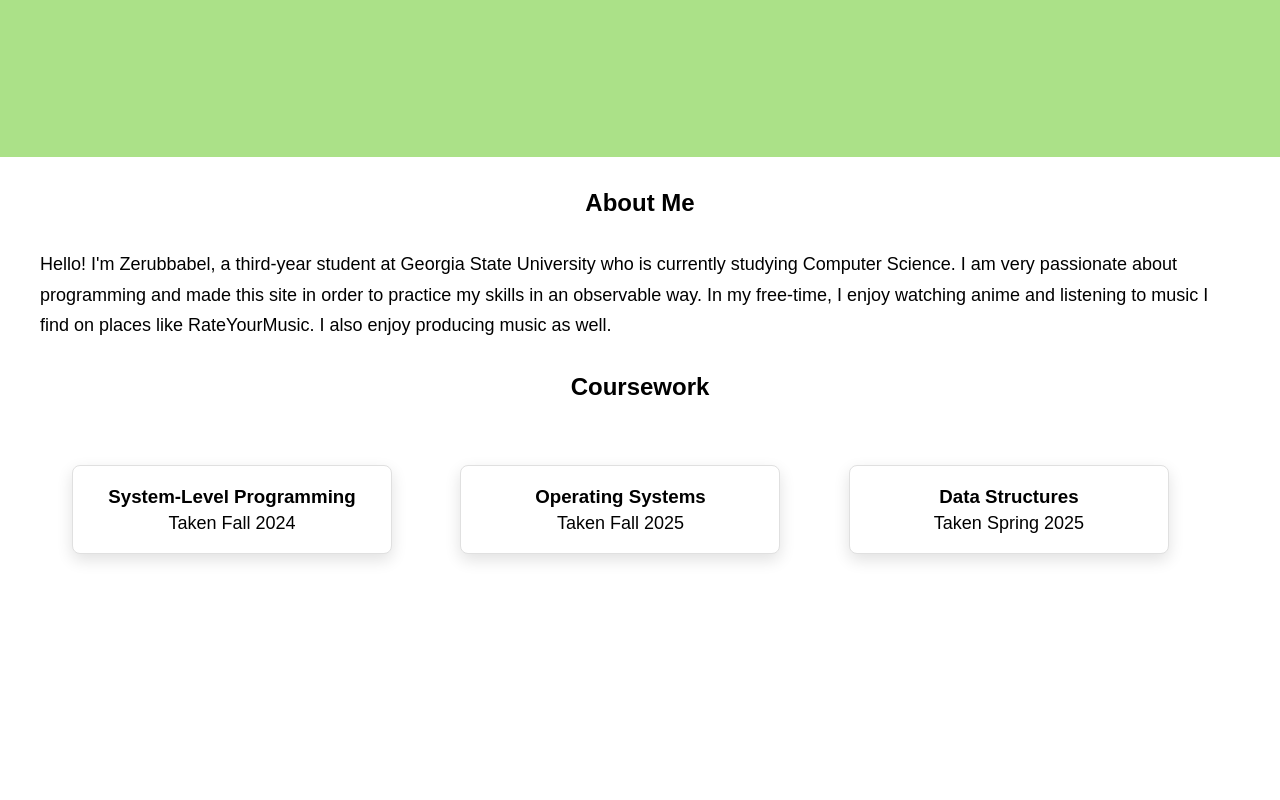
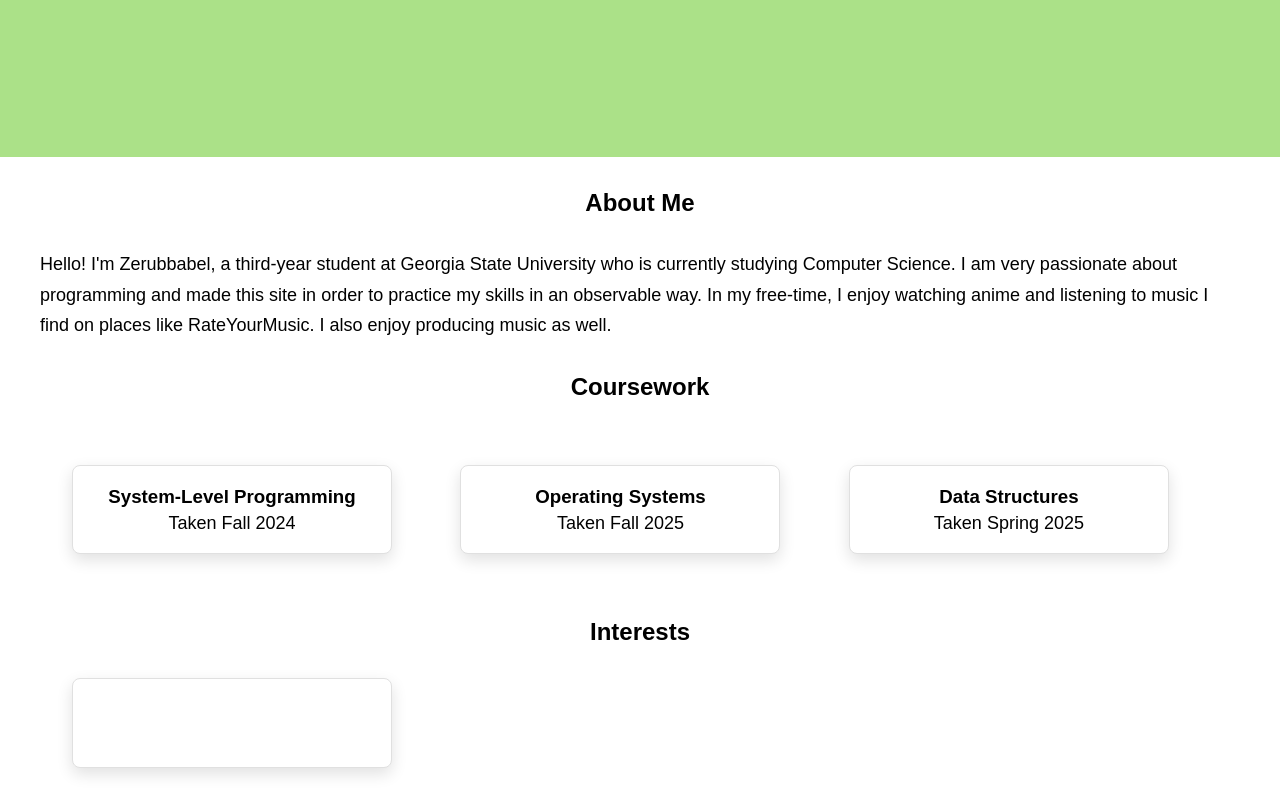
Before and after one commit to daydre4mX/hw01, a plain HTML site: page index.html in a window 1280 px wide. Shown: the part 643-1443 px from the top of the page. Before the commit the page ends 1229 px from the top, so only its background shows below. Drawn offline with Linux system fonts and the light colour scheme.

```diff
--- a/css/style.css
+++ b/css/style.css
@@ -84,6 +84,7 @@
 }
 
 .card {
+  position: relative;
   display: inline-block;
   background-color: #ffffff;
   border: 1px solid #e0e0e0;
--- a/index.html
+++ b/index.html
@@ -65,8 +65,12 @@
             </div>
         </div>
     </section>
+    <div class="divider"></div>
     <section id="interests">
-        <div class="container"></div>
+        <h2 style="text-align: center;">Interests</h2>
+        <div class="container">
+            <div class="card"></div>
+        </div>
     </section>
     <section id="contact">
         <div class="container"></div>
```
